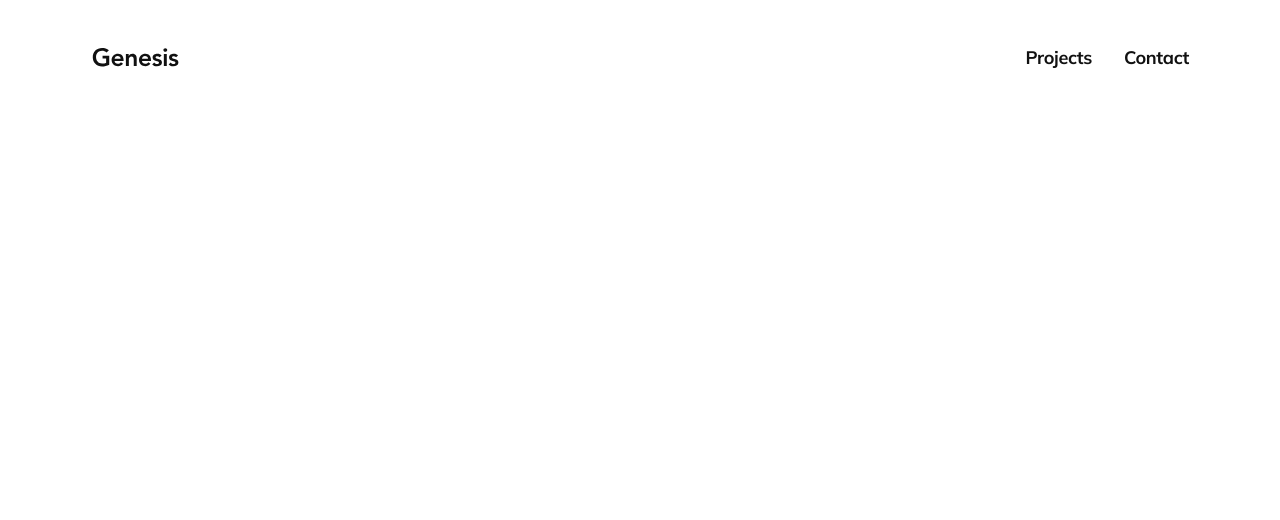
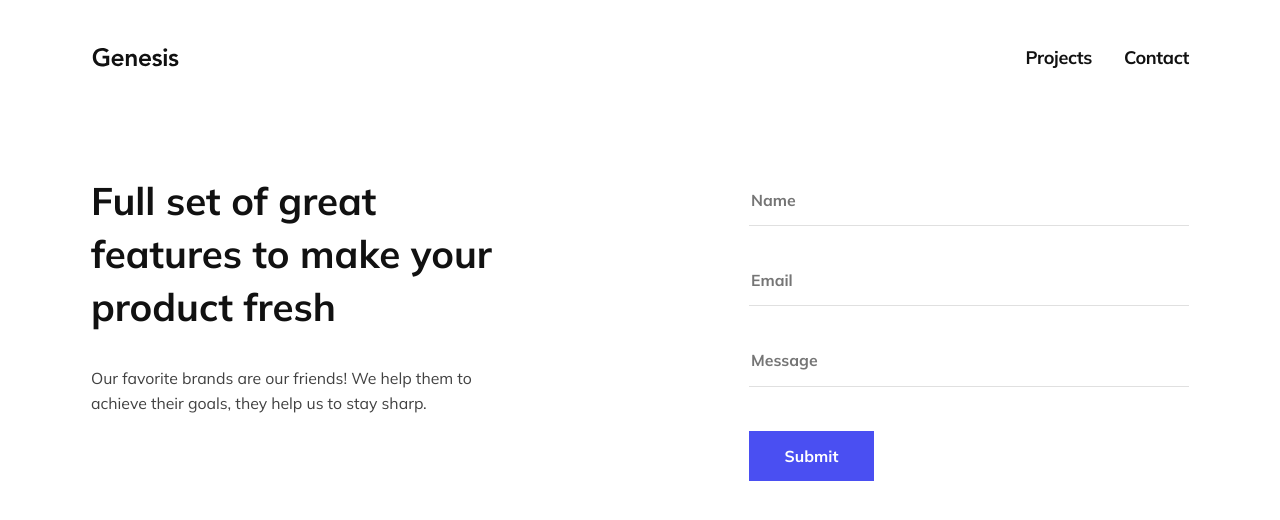
Before and after one commit to nathalie-jane/frontend-lesson-11-cross-browser-sass, a plain HTML site: page pages/contact.html in a window 1280 px wide. Drawn offline with Linux system fonts and the light colour scheme.

Commit message:
feat(contact): add contact section and form to contact page
- Create contact section to contact.html
- Implement contact information with title and introduction
- Add contact form with name, email and message fields
- Add submit button and input focus animation
- Style contact section layout

```diff
--- a/pages/contact.html
+++ b/pages/contact.html
@@ -40,6 +40,36 @@
 				</nav>
 			</header>
 			<!-- END Header -->
+
+			<main>
+				<!-- =========================================================
+						CONTACT
+						Contact introduction and form
+				============================================================== -->
+				<section class="contact">
+					<h1 class="contact__title">Full set of great features to make your product fresh</h1>
+					<p class="contact__intro">Our favorite brands are our friends! We help them to achieve their goals, they help us to stay sharp.</p>
+					<form class="contact-form" action="#">
+						<div class="contact-form__field">
+							<label class="contact-form__label" for="name"></label>
+							<input class="contact-form__input" id="name" type="text" name="name" required minlength="2" placeholder="Name" />
+							<span class="contact-form__line"></span>
+						</div>
+						<div class="contact-form__field">
+							<label class="contact-form__label" for="email"></label>
+							<input class="contact-form__input" id="email" type="email" name="email" required="" placeholder="Email" />
+							<span class="contact-form__line"></span>
+						</div>
+						<div class="contact-form__field">
+							<label class="contact-form__label" for="message"></label>
+							<input class="contact-form__input" id="message" type="text" name="message" required minlength="2" placeholder="Message" />
+							<span class="contact-form__line"></span>
+						</div>
+						<button class="contact-form__btn" type="submit">Submit</button>
+					</form>
+				</section>
+				<!-- END Contact -->
+			</main>
 		</div>
 	</body>
 </html>
--- a/scss/base/_typography.scss
+++ b/scss/base/_typography.scss
@@ -138,3 +138,31 @@ body {
 .project-visual__info {
     @include text-body;
 }
+
+/* -------------------------------------
+    CONTACT
+---------------------------------------- */
+
+.contact {
+    &__title {
+        @include text-display-secondary;
+    }
+
+    &__intro {
+        @include text-body;
+    }
+}
+
+/* -------------------------------------
+    CONTACT FORM
+---------------------------------------- */
+
+.contact-form {
+    &__input {
+        @include text-form;
+    }
+
+    &__btn {
+        @include text-button;
+    }
+}
--- a/scss/pages/_contact.scss
+++ b/scss/pages/_contact.scss
@@ -0,0 +1,79 @@
+/* ============================================
+    CONTACT
+    Contact page layout
+=============================================== */
+
+@use "abstracts/mixins" as *;
+@use "abstracts/variables" as *;
+
+/* --------------------------------------
+    CONTACT INFO
+    Intro text
+----------------------------------------- */
+
+.contact {
+    @include layout-grid;
+    grid-template-rows: 1fr 0.6fr;
+    margin-block: $space-8 $space-10;
+
+    &__title {
+        grid-column: 1 / span 5;
+        grid-row: 1 / span 1;
+    }
+
+    &__intro {
+        max-width: 420px;
+        width: 100%;
+        min-height: 56px;
+        grid-column: 1 / span 5;
+        grid-row: 2 / span 1;
+    }
+}
+
+/* --------------------------------------
+    CONTACT FORM
+    Input fields and submit button
+----------------------------------------- */
+
+.contact-form {
+    display: flex;
+    flex-direction: column;
+    justify-content: space-between;
+    position: relative;
+    max-width: 475px;
+    width: 100%;
+    min-height: 291px;
+    margin-block-start: $space-2;
+    grid-column: 8 / span 5;
+    grid-row: 1 / span 2;
+
+    &__field {
+        position: relative;
+    }
+
+    &__input {
+        width: 100%;
+        padding-bottom: $space-2;
+        border: none;
+        outline: none;
+        background-color: transparent;
+        border-bottom: 1px solid $color-divider-tertiary;
+
+        &:focus::placeholder {
+            color: transparent;
+        }
+
+        &:focus+.contact-form__line::after {
+            transform: scaleX(1);
+        }
+    }
+
+    &__line::after {
+        @include focus-underline
+    }
+
+    &__btn {
+        @include button-style;
+    }
+
+}
```
Also changed, not shown: css/main.css, 1 other file.
